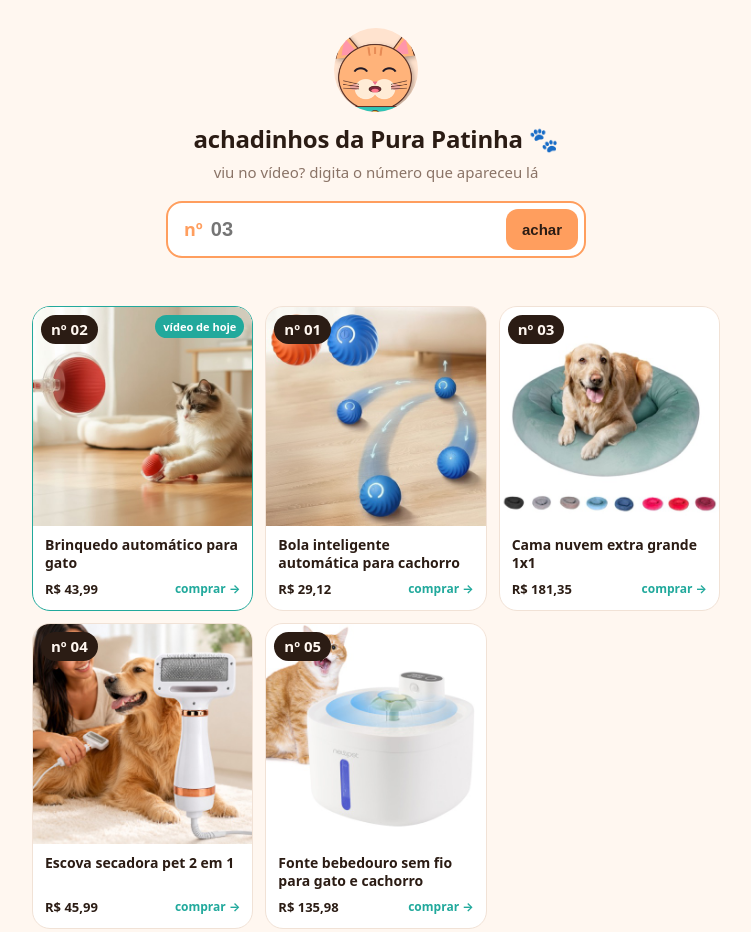
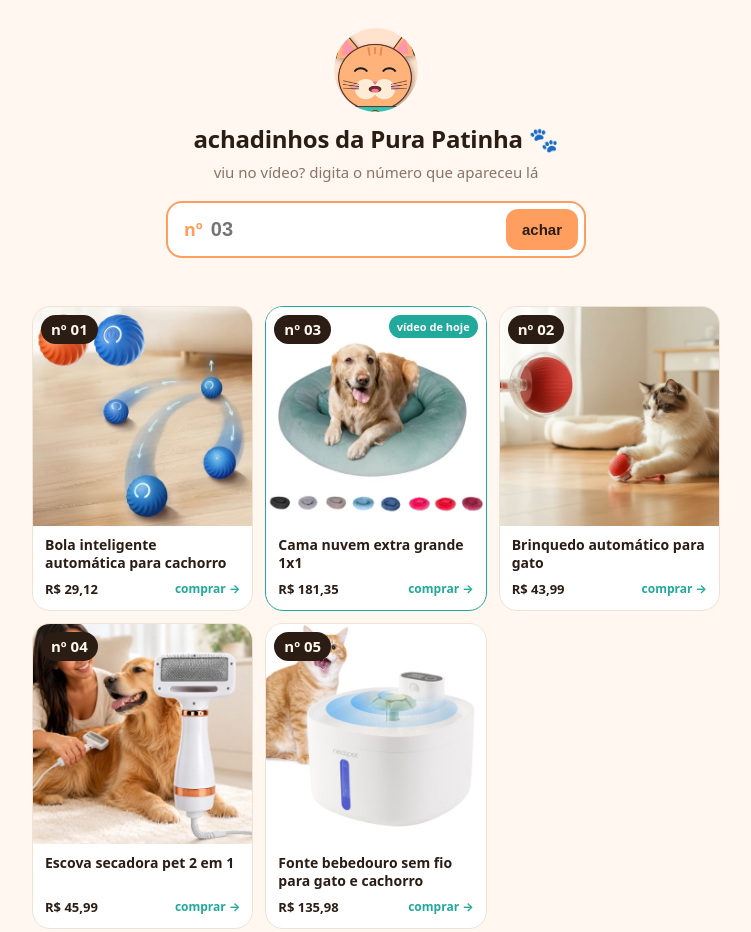
Before and after one commit to Winpulsee/purapatinha, a plain HTML site: page index.html in a window 1280 px wide. Shown: the top 932 px of the page, without its empty margins (264-1015 px from the left). Drawn offline with Linux system fonts and the light colour scheme.

Commit message:
vitrine: ordem por cliques 01, 03, 02, 04, 05 (vídeo de hoje: nº 03 cama nuvem)

```diff
--- a/index.html
+++ b/index.html
@@ -6,8 +6,8 @@
 <meta name="robots" content="noindex">
 <link rel="icon" href="logo.png">
 <style>
-:root{--fundo:#FFF7F0;--card:#FFFFFF;--texto:#2B1C14;--suave:#8A7366;--pessego:#FF9E5E;--pessego-claro:#FFE3CF;--verde:#21A99C;--borda:#F1E2D6}
-@media (prefers-color-scheme:dark){:root{--fundo:#140D0A;--card:#1F1612;--texto:#FFF5EC;--suave:#C2AB9C;--pessego:#FFB37A;--pessego-claro:#3A2418;--verde:#2EC4B6;--borda:#33251D}}
+:root{--fundo:#FFF7F0;--card:#FFFFFF;--texto:#2B1C14;--suave:#8A7366;--pessego:#FF9E5E;--pessego-claro:#FFE3CF;--verde:#21A99C;--borda:#F1E2D6;--botao-txt:#2B1C14}
+@media (prefers-color-scheme:dark){:root{--fundo:#140D0A;--card:#1F1612;--texto:#FFF5EC;--suave:#C2AB9C;--pessego:#FFB37A;--pessego-claro:#3A2418;--verde:#2EC4B6;--borda:#33251D;--botao-txt:#2B1C14}}
 *{box-sizing:border-box}html{-webkit-text-size-adjust:100%}
 body{margin:0;background:var(--fundo);color:var(--texto);font:16px/1.4 system-ui,-apple-system,"Segoe UI",Roboto,sans-serif}
 .topo{max-width:720px;margin:0 auto;padding:28px 16px 8px;text-align:center}
@@ -17,7 +17,7 @@ h1{font-size:24px;margin:0;letter-spacing:-.01em}
 .busca{display:flex;align-items:center;gap:8px;background:var(--card);border:2px solid var(--pessego);border-radius:16px;padding:6px 6px 6px 16px;max-width:420px;margin:0 auto}
 .busca span{font-weight:700;color:var(--pessego);font-size:18px}
 .busca input{flex:1;min-width:0;border:0;background:transparent;color:var(--texto);font-size:20px;font-weight:700;padding:8px 0;outline:none}
-.busca button{border:0;background:var(--pessego);color:#2B1C14;font-weight:700;font-size:15px;border-radius:12px;padding:12px 16px;cursor:pointer}
+.busca button{border:0;background:var(--pessego);color:var(--botao-txt);font-weight:700;font-size:15px;border-radius:12px;padding:12px 16px;cursor:pointer}
 .aviso{color:var(--suave);font-size:14px;min-height:20px;margin:8px 0 0}
 main{max-width:720px;margin:0 auto;padding:12px 16px 32px;display:grid;grid-template-columns:repeat(2,minmax(0,1fr));gap:12px}
 @media (min-width:600px){main{grid-template-columns:repeat(3,minmax(0,1fr))}}
@@ -34,30 +34,30 @@ main{max-width:720px;margin:0 auto;padding:12px 16px 32px;display:grid;grid-temp
 footer{max-width:720px;margin:0 auto;padding:0 16px 40px;color:var(--suave);font-size:12px;text-align:center}
 </style></head><body>
 <header class="topo">
-  <img src="logo.png" alt="Pura Patinha">
+  <img src="logo.png" alt="">
   <h1>achadinhos da Pura Patinha 🐾</h1>
   <p class="sub">viu no vídeo? digita o número que apareceu lá</p>
   <form class="busca" onsubmit="achar();return false"><span>nº</span><input id="q" inputmode="numeric" pattern="[0-9]*" placeholder="03" aria-label="número do vídeo"><button>achar</button></form>
   <p class="aviso" id="aviso"></p>
 </header>
 <main>
-<a class="card novo" id="n02" data-n="2" href="https://s.shopee.com.br/6fixkcIaFF" target="_blank" rel="noopener nofollow sponsored">
-  <span class="num">nº 02</span><span class="selo">vídeo de hoje</span>
-  <img src="p02.jpg" alt="Brinquedo automático para gato" loading="lazy" width="480" height="480">
-  <span class="nome">Brinquedo automático para gato</span>
-  <span class="linha"><span class="preco">R$ 43,99</span><span class="ver">comprar →</span></span>
-</a>
 <a class="card" id="n01" data-n="1" href="https://s.shopee.com.br/6Amh9em65W" target="_blank" rel="noopener nofollow sponsored">
   <span class="num">nº 01</span>
   <img src="p01.jpg" alt="Bola inteligente automática para cachorro" loading="lazy" width="480" height="480">
   <span class="nome">Bola inteligente automática para cachorro</span>
   <span class="linha"><span class="preco">R$ 29,12</span><span class="ver">comprar →</span></span>
 </a>
-<a class="card" id="n03" data-n="3" href="https://s.shopee.com.br/80ELL30iGi" target="_blank" rel="noopener nofollow sponsored">
-  <span class="num">nº 03</span>
+<a class="card novo" id="n03" data-n="3" href="https://s.shopee.com.br/80ELL30iGi" target="_blank" rel="noopener nofollow sponsored">
+  <span class="num">nº 03</span><span class="selo">vídeo de hoje</span>
   <img src="p03.jpg" alt="Cama nuvem extra grande 1x1" loading="lazy" width="480" height="480">
   <span class="nome">Cama nuvem extra grande 1x1</span>
   <span class="linha"><span class="preco">R$ 181,35</span><span class="ver">comprar →</span></span>
+</a>
+<a class="card" id="n02" data-n="2" href="https://s.shopee.com.br/6fixkcIaFF" target="_blank" rel="noopener nofollow sponsored">
+  <span class="num">nº 02</span>
+  <img src="p02.jpg" alt="Brinquedo automático para gato" loading="lazy" width="480" height="480">
+  <span class="nome">Brinquedo automático para gato</span>
+  <span class="linha"><span class="preco">R$ 43,99</span><span class="ver">comprar →</span></span>
 </a>
 <a class="card" id="n04" data-n="4" href="https://s.shopee.com.br/BVU0fyvYu" target="_blank" rel="noopener nofollow sponsored">
   <span class="num">nº 04</span>
```
